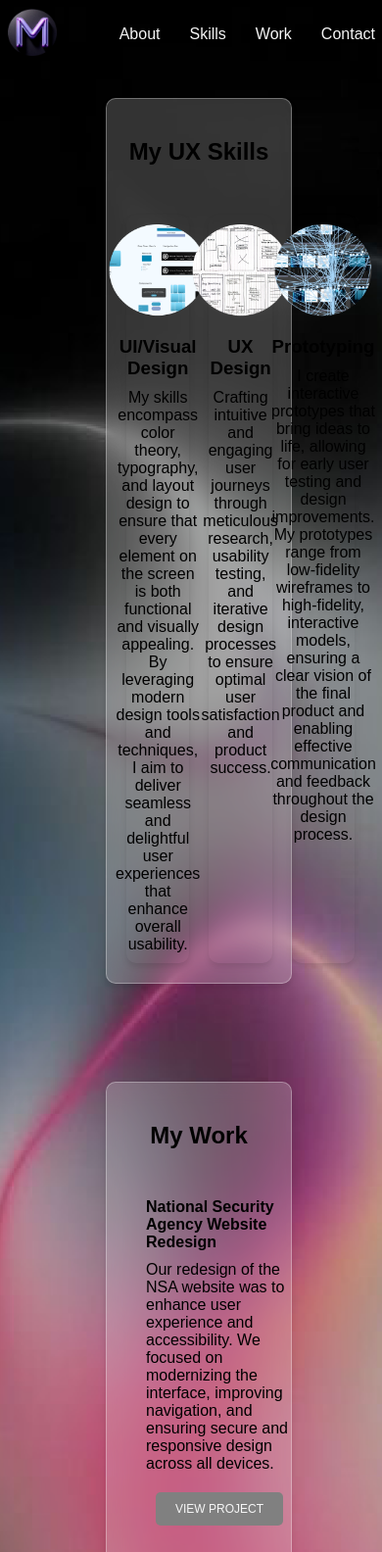
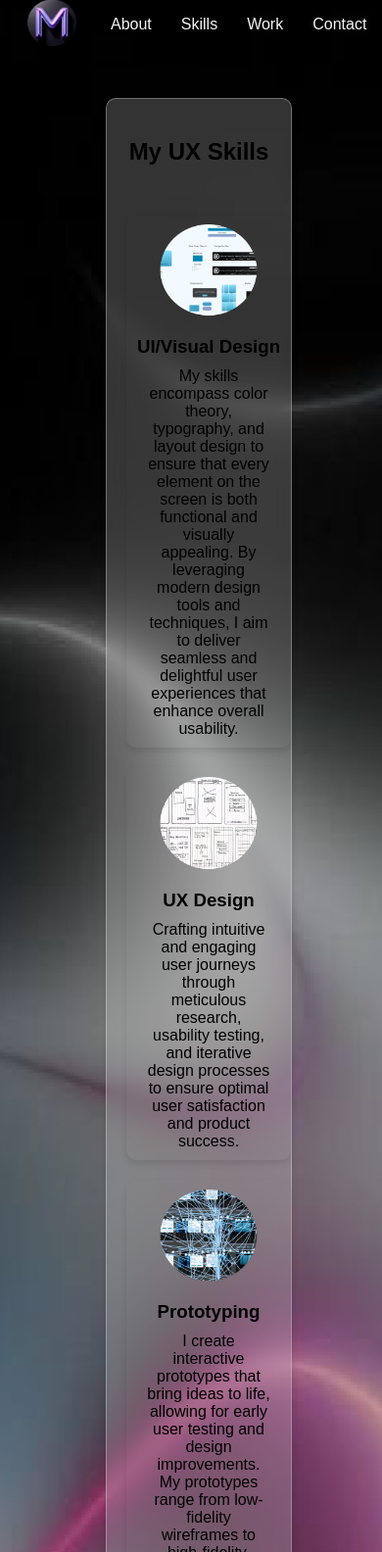
Before and after one commit to rissano/UX_UI_HW_18, a plain HTML site: page index.html in a window 390 px wide. Shown: the top 1584 px of the page at 98% size. Drawn offline with Linux system fonts and the light colour scheme.

Commit message:
adding media query

```diff
--- a/css/style.css
+++ b/css/style.css
@@ -25,14 +25,20 @@ header {
     justify-content: space-between;
     align-items: center;
     height: 50px;
-    padding: 10px 0px;
+    padding: 10px -10px;
     color: white;
     margin-bottom: 50px;
+
+}
+
+.inline-block {
+    margin-right: 20px;
 }
 
 .logo img{
     max-width: 50px;
     height: auto;
+    margin-left: 20px;
 }
 
 nav {
@@ -243,12 +249,14 @@ height:min-content;
     padding: 10px 0;
  }
 
+
  footer ul {
      display: flex;
      justify-content: flex-end;
      list-style: none;
-     padding: 0;
+     padding: 0 20px;
      margin: 0
+
  }
 
  .btn:hover {
@@ -262,3 +270,19 @@ height:min-content;
  .workGrid button:hover{
     background-color: #333333;
  }
+
+ @media only screen and (max-width: 600px) {
+    .flexContainer {
+        flex-direction: column;
+    }
+    .flexContainer .flexChild {
+        width: 100%;
+    }
+    .workGrid {
+        grid-template-columns: 1fr;
+        gap: 20px;
+    }
+    .workGrid > div {
+        margin-bottom: 20px;
+    }
+}
```
